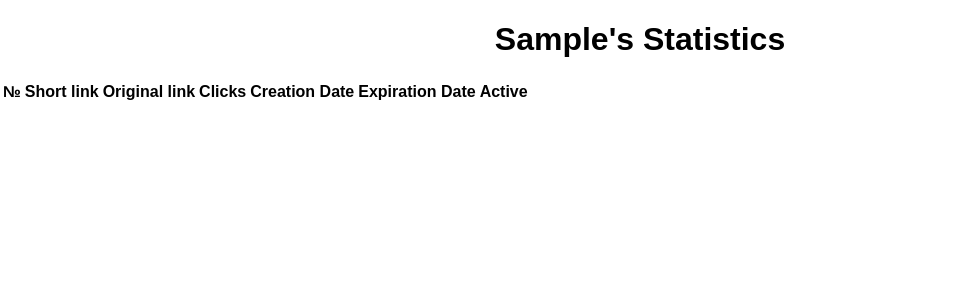
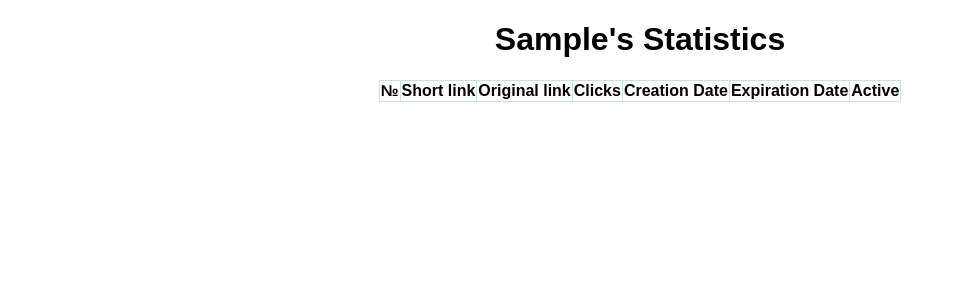
Before and after one commit to Boborikin/Flask-Shortener, a Flask app: page /stats in a window 1280 px wide. Shown: the part 36-336 px from the top of the page, without its empty margins (0-960 px from the left). Run offline with Flask 2, Linux system fonts and the light colour scheme; the visitor is signed in with stand-in values (Sample User, id 1); data comes from the database, SQL or seed files in the repository; data that the repository does not hold is empty; some libraries are stand-ins or nearby versions.

Commit message:
little reworked stats table.

```diff
--- a/app.py
+++ b/app.py
@@ -133,7 +133,7 @@ def index():
         elif char == 'h':
             expiration_date = creation_date + relativedelta(hours=count)
         elif char == 'd':
-            expiration_date = creation_date + datetime.timedelta(days=count)
+            expiration_date = creation_date + relativedelta(days=count)
         elif char == 'M':
             expiration_date = creation_date + relativedelta(months=count)
         elif char == 'y':
--- a/static/stats.css
+++ b/static/stats.css
@@ -16,6 +16,9 @@ h1 {
 
 table {
     font-family: sans-serif;
+    position: center;
+    margin: auto;
+    border-collapse: collapse;
 }
 td {
     text-align: center;
@@ -30,3 +33,7 @@ td {
     text-overflow: ellipsis;
     max-width: 35ch;
 }
+
+table, th, td {
+  border: 1px solid rgb(201, 225, 225);
+}
```
